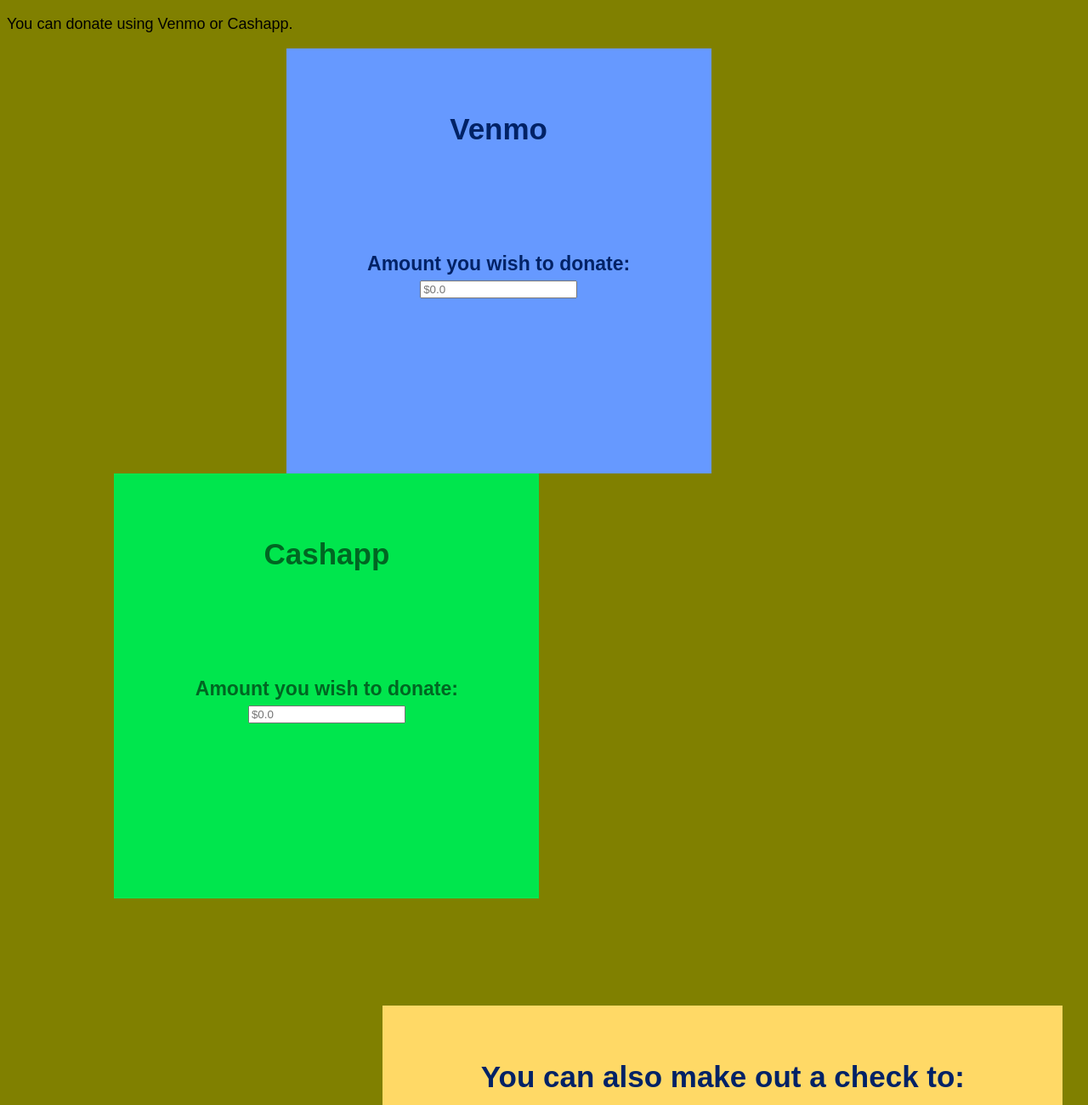
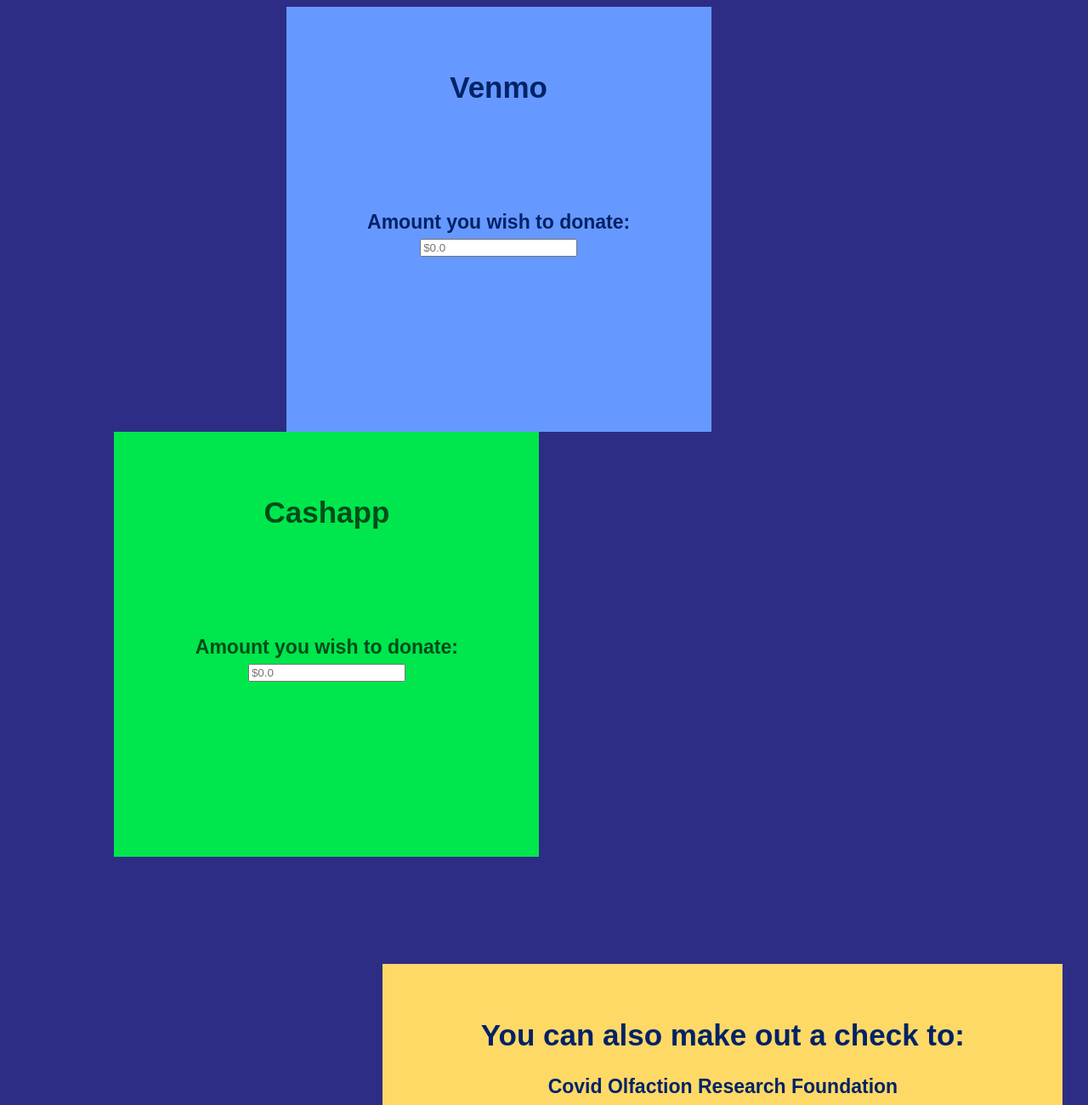
Before and after one commit to klimenkoff9/Assigment-1, a plain HTML site: page donation.html in a window 1280 px wide. Shown: the top 1300 px of the page at 85% size. Drawn offline with Linux system fonts and the light colour scheme.

Commit message:
background changed. minor font adjustments.

```diff
--- a/donation.css
+++ b/donation.css
@@ -1,5 +1,5 @@
 body{
-  background-color: olive;
+  background-color: #2d2d86;
   font-size: 18px;
   font-family: sans-serif;
   font-weight: 500;
@@ -20,6 +20,7 @@ body{
   font-size: 23px;
   font-weight: bold;
   color: #002266;
+
 }
 #second{
   width: 500px;
@@ -30,7 +31,7 @@ body{
   margin-left:10%;
   font-size: 23px;
   font-weight: bold;
-  color: #006622;
+  color: #004d1a;
 }
 #third{
   width: 800px;
--- a/donation.html
+++ b/donation.html
@@ -6,7 +6,6 @@
     <link rel="stylesheet" href="donation.css">
   </head>
   <body>
-    <p>You can donate using Venmo or Cashapp.</p>
     <div class="box" id="first">
       <div id="venmotitle">Venmo</div>
       <form class="payment"  method="post">
@@ -29,9 +28,6 @@
       <div>25 Lab Ave.</div>
       <br>
       <div>Brooklyn, NY 11210</div>
-      <form class="payment"  method="post">
-
-      </form>
     </div>
   </body>
 </html>
```
